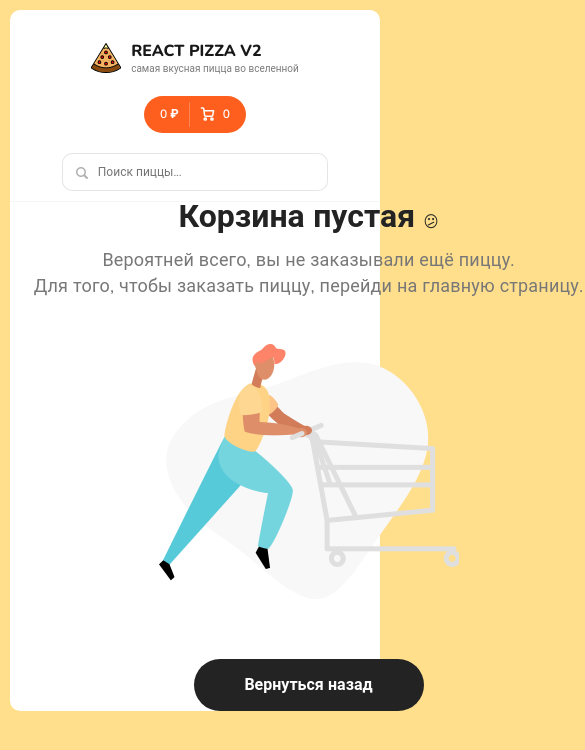
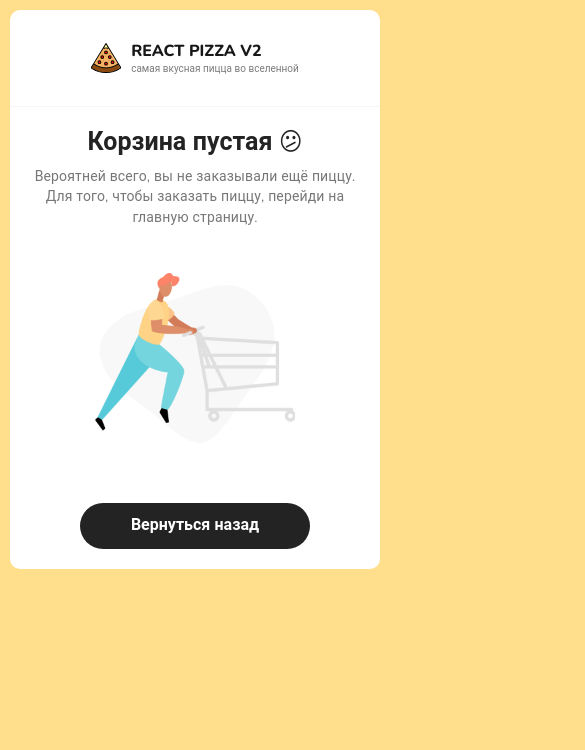
Before and after one commit to KazimirS46/react-pizza-v2, a React (Create React App) app: page /react-pizza-v2/cart in a window 390 px wide. Shown: the top 750 px of the page, 585 px wide, since content can reach past the window. Built offline with nearby package versions, Linux system fonts and the light colour scheme.

Commit message:
stylized a cart

```diff
--- a/src/components/CartEmpty.tsx
+++ b/src/components/CartEmpty.tsx
@@ -7,7 +7,7 @@ const CartEmpty = () => {
     <div className='container container--cart'>
       <div className='cart cart--empty'>
         <h2>
-          Корзина пустая <span>😕</span>
+          Корзина пустая <span className='smile'>😕</span>
         </h2>
         <p>
           Вероятней всего, вы не заказывали ещё пиццу.
--- a/src/components/Header.tsx
+++ b/src/components/Header.tsx
@@ -59,7 +59,7 @@ const Header = () => {
             </div>
           </div>
         </Link>
-        {location.pathname !== '/cart' && (
+        {location.pathname !== '/react-pizza-v2/cart' && (
           <>
             <Search />
             <div className='header__cart'>
--- a/src/scss/app.scss
+++ b/src/scss/app.scss
@@ -215,67 +215,6 @@ button:disabled {
     }
   }
 
-  @media (max-width: 1024px) {
-    & {
-      width: 70%;
-      margin: 0 auto;
-
-      &__top {
-        width: 100%;
-      }
-
-      .content__title {
-        font-size: 25px;
-
-        svg {
-          width: 25px;
-          height: 25px;
-        }
-      }
-    }
-  }
-
-  @media (max-width: 768px) {
-    & {
-      .content__title {
-        font-size: 20px;
-
-        svg {
-          width: 20px;
-          height: 20px;
-        }
-      }
-    }
-  }
-
-  @media (max-width: 425px) {
-    & {
-      width: 100%;
-      .content__title {
-        margin-left: 20px;
-      }
-      &__top {
-        display: none;
-        margin-top: 15px;
-      }
-      &__clear {
-        display: none;
-      }
-    }
-  }
-
-  @media (max-width: 768px) {
-    & {
-      span {
-        font-size: 16px;
-      }
-
-      svg {
-        width: 18px;
-      }
-    }
-  }
-
   &__item {
     display: flex;
     width: 80%;
@@ -296,7 +235,7 @@ button:disabled {
       width: 25%;
 
       img {
-        width: 150px;
+        width: 80px;
         height: auto;
       }
 
@@ -409,6 +348,7 @@ button:disabled {
 
       &-img {
         width: auto;
+        margin-right: 10px;
       }
 
       &-info {
@@ -428,7 +368,7 @@ button:disabled {
       }
 
       &-count {
-        width: 32%;
+        width: 40%;
         button {
           min-width: 3px;
           width: 24px;
@@ -475,12 +415,12 @@ button:disabled {
           height: 20px;
         }
         b {
-          font-size: 16px;
+          font-size: 15px;
         }
       }
       &-price {
         b {
-          font-size: 16px;
+          font-size: 15px;
         }
       }
       &-remove {
@@ -493,6 +433,10 @@ button:disabled {
     }
 
     @media (max-width: 425px) {
+      & {
+        width: 100%;
+      }
+
       &:first-child {
         margin-top: 0;
         border-top: none;
@@ -512,10 +456,10 @@ button:disabled {
         justify-content: space-between;
         align-items: center;
         h3 {
-          font-size: 18px;
+          font-size: 15px;
         }
         p {
-          font-size: 16px;
+          font-size: 14px;
         }
       }
 
@@ -523,6 +467,7 @@ button:disabled {
         display: flex;
         justify-content: space-between;
         align-items: center;
+        width: 100%;
       }
 
       &-count {
@@ -544,6 +489,28 @@ button:disabled {
           width: 26px;
           height: 26px;
         }
+      }
+    }
+
+    @media (max-width: 375px) {
+      &-count {
+        width: 35%;
+      }
+    }
+
+    @media (max-width: 320px) {
+      &-info {
+        h3 {
+          font-size: 14px;
+          line-height: 16px;
+        }
+        p {
+          font-size: 13px;
+        }
+      }
+
+      &-count {
+        width: 42%;
       }
     }
   }
@@ -671,6 +638,20 @@ button:disabled {
         }
       }
     }
+
+    @media (max-width: 320px) {
+      & {
+        margin: 25px 0;
+      }
+
+      &-buttons {
+        .go-back-btn,
+        .pay-btn {
+          width: 110px;
+          padding: 7px;
+        }
+      }
+    }
   }
 
   &--empty {
@@ -709,4 +690,100 @@ button:disabled {
       font-size: 18px;
     }
   }
+
+  @media (max-width: 1024px) {
+    & {
+      width: 70%;
+      margin: 20px auto;
+
+      &__top {
+        width: 100%;
+      }
+
+      .content__title {
+        font-size: 25px;
+
+        svg {
+          width: 25px;
+          height: 25px;
+        }
+      }
+    }
+  }
+
+  @media (max-width: 768px) {
+    & {
+      .content__title {
+        font-size: 20px;
+
+        svg {
+          width: 20px;
+          height: 20px;
+        }
+      }
+
+      span {
+        font-size: 16px;
+      }
+
+      svg {
+        width: 18px;
+      }
+    }
+
+    &--empty {
+      h2,
+      .smile {
+        font-size: 28px;
+      }
+
+      p {
+        font-size: 16px;
+      }
+
+      img {
+        width: 200px;
+      }
+
+      .button--black {
+        padding: 10px 0 12px;
+        font-size: unset;
+      }
+    }
+  }
+
+  @media (max-width: 425px) {
+    & {
+      width: 100%;
+      .content__title {
+        margin-left: 20px;
+      }
+      &__top {
+        display: none;
+        margin-top: 15px;
+      }
+      &__clear {
+        display: none;
+      }
+    }
+
+    &--empty {
+      h2,
+      .smile {
+        font-size: 25px;
+      }
+
+      p {
+        font-size: 14px;
+      }
+    }
+  }
+
+  @media (max-width: 320px) {
+    & {
+      span {
+        font-size: 12px;
+      }
+    }
+  }
 }
--- a/src/scss/components/_pizza-block.scss
+++ b/src/scss/components/_pizza-block.scss
@@ -10,7 +10,7 @@
   }
 
   &__image {
-    width: 260px;
+    width: 170px;
   }
 
   &__title {
@@ -72,7 +72,7 @@
     margin-bottom: 35px;
 
     &__image {
-      width: 180px;
+      width: 260px;
     }
 
     &__title {
```
